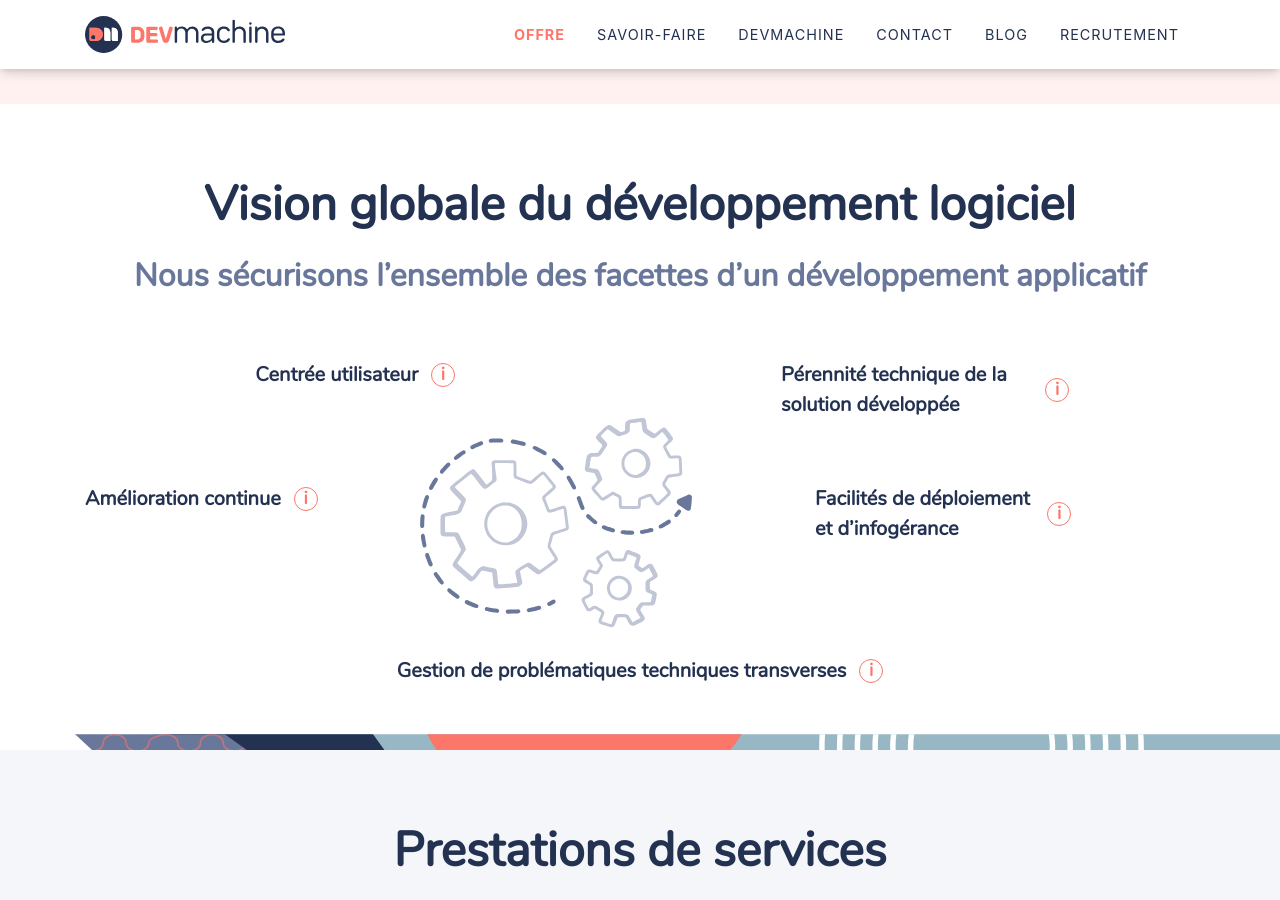
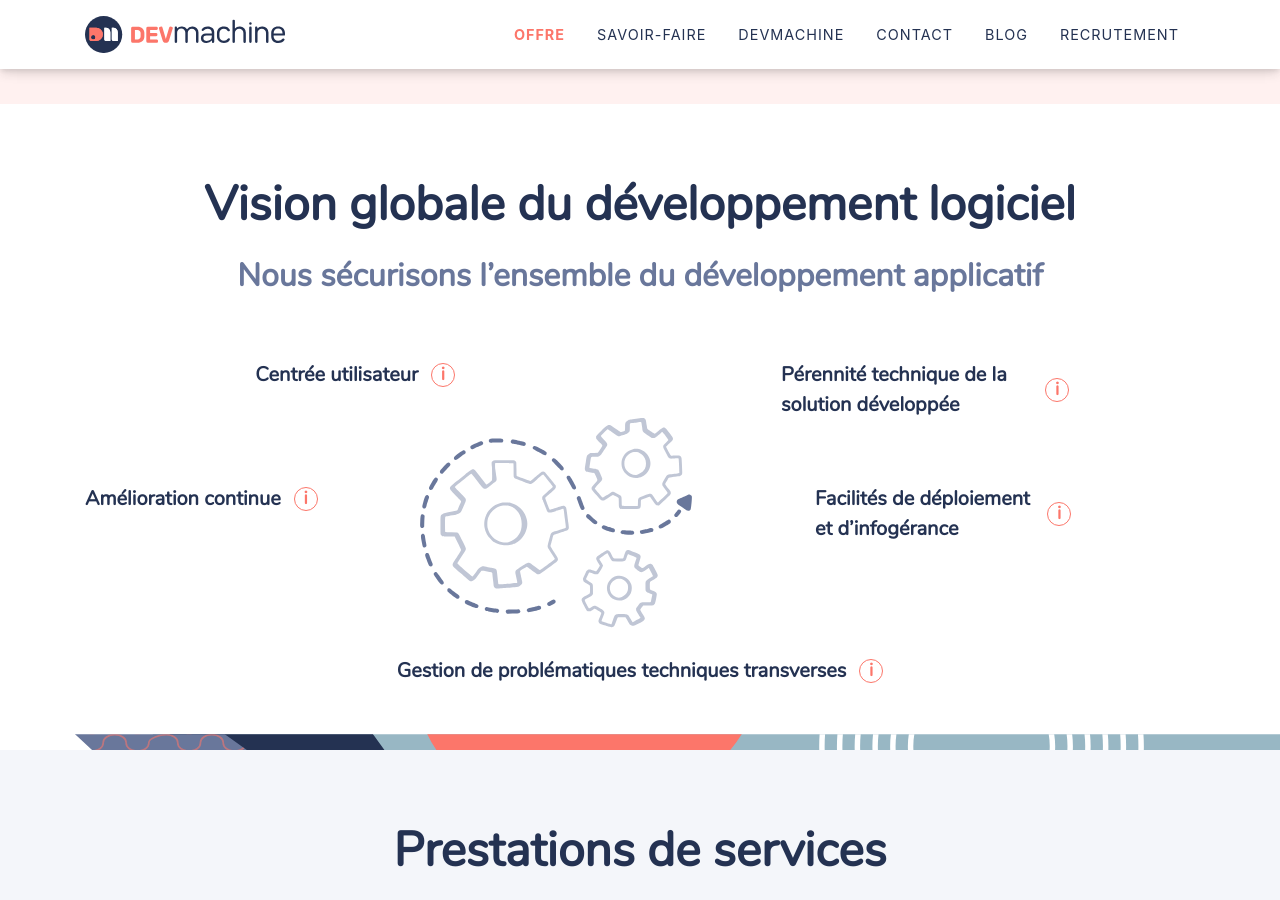
Before and after one commit to DEVmachine-fr/website, a Jekyll site: the page built from pages/offre.html, in a window 1280 px wide and 900 px high, scrolled down 465 px. Built offline with Jekyll 4.4.1, drawn with Linux system fonts in a browser that asks for light colours; nearby versions of some CDN libraries; some of the changed text lies outside the part shown.

Commit message:
fix: retours

```diff
--- a/_sass/_navbar.scss
+++ b/_sass/_navbar.scss
@@ -9,6 +9,7 @@
   box-shadow: 0 3px 5px -1px rgba(0, 0, 0, .1), 0 6px 10px 0 rgba(0, 0, 0, .07), 0 1px 18px 0 rgba(0, 0, 0, .06);
   // min-height pour avoir + grand pour le menu déroulant sur téléphone
   min-height: 4rem;
+  transition: box-shadow .2s, background-color .2s;
 
   // btn mode phone
   .navbar-toggler {
--- a/pages/contact.html
+++ b/pages/contact.html
@@ -36,7 +36,7 @@
     <form name="contact-form" method="post" class="col-md-10 offset-md-1 col-sm-12" netlify>
       <!-- Nom -->
       <div class="mb-3">
-        <label class="form-label" for="name">Votre nom :</label>
+        <label class="form-label" for="name">Vos prénom et nom :</label>
         <input class="form-control" id="name" name="name" required />
       </div>
       <!-- Mail -->
@@ -46,7 +46,7 @@
       </div>
       <!-- Text -->
       <div class="mb-3">
-        <label class="form-label" for="question">Votre question ou demande : </label>
+        <label class="form-label" for="question">Votre question, demande ou candidature : </label>
         <textarea class="form-control" id="question" name="question" rows="5"></textarea>
       </div>
       <!-- Envoyer -->
--- a/pages/offre.html
+++ b/pages/offre.html
@@ -34,7 +34,7 @@
   <div class="container">
     <div class="row">
       <h1 class="section-heading">Vision globale du développement logiciel</h1>
-      <h2 class="section-subheading">Nous sécurisons l’ensemble des facettes d’un développement applicatif</h2>
+      <h2 class="section-subheading">Nous sécurisons l’ensemble du développement applicatif</h2>
     </div>
 
     <div class="items-container">
@@ -44,7 +44,7 @@
             Centrée utilisateur
             <span class="info-icon">i</span>
             <!-- info popover -->
-            <span class="info-data">Toutes nos applis sont testestestestestes testsToutes nos applis sont testestestestestes testsToutes</span>
+            <span class="info-data">TODO: ajouter texte</span>
           </div>
         </div>
         <div class="col-md-6 col-sm-12">
@@ -52,7 +52,7 @@
             Pérennité technique de la solution développée
             <span class="info-icon">i</span>
             <!-- info popover -->
-            <span class="info-data">TODO: add info-data</span>
+            <span class="info-data">TODO: ajouter texte</span>
           </div>
         </div>
       </div>
@@ -61,14 +61,14 @@
           <div id="item-3" class="item">
             Amélioration continue
             <span class="info-icon">i</span>
-            <span class="info-data">TODO: add info-data</span>
+            <span class="info-data">TODO: ajouter texte</span>
           </div>
         </div>
         <div class="col-md-6 col-sm-12">
           <div id="item-4" class="item">
             Facilités de déploiement et d’infogérance
             <span class="info-icon">i</span>
-            <span class="info-data">TODO: add info-data</span>
+            <span class="info-data">TODO: ajouter texte</span>
           </div>
         </div>
       </div>
@@ -77,7 +77,7 @@
           <div id="item-5" class="item">
             Gestion de problématiques techniques transverses
             <span class="info-icon">i</span>
-            <span class="info-data">TODO: add info-data</span>
+            <span class="info-data">TODO: ajouter texte</span>
           </div>
         </div>
       </div>
@@ -261,8 +262,8 @@
 
     <div class="row">
       <h2 class="title">Localisation</h2>
-      <p>Nous travaillons très majoritairement dans nos locaux, et sommes par nature très à l’aise et efficaces dans cette organisation, avant même les premiers confinements en 2020.</p>
-      <p>Nous intervenons chez nos clients lorsque c'est nécessaire. Cette organisation permet à chaque équipe DEVmachine de bénéficier du savoir-faire des autres équipes pour, au final, délivrer avec un haut niveau de qualité.</p>
+      <p>Nous travaillons très majoritairement dans nos locaux, et sommes par nature très à l’aise et efficaces dans cette organisation, avant même les premiers confinements en 2020. Nous intervenons chez nos clients lorsque c'est nécessaire.</p>
+      <p>Cette organisation permet à chaque équipe DEVmachine de bénéficier du savoir-faire des autres équipes pour, au final, délivrer avec un haut niveau de qualité.</p>
     </div>
   </div>
 </section>
@@ -297,7 +298,7 @@
       </div>
     </div>
     <a class="dm-btn dm-btn-orange" href="/savoir-faire">
-      Découvrir notre savoir-faire<span aria-hidden="true" class="fas fa-chevron-right"></span>
+      Découvrir nos savoir-faire<span aria-hidden="true" class="fas fa-chevron-right"></span>
     </a>
   </div>
 </section>
--- a/pages/recrutement.html
+++ b/pages/recrutement.html
@@ -12,6 +12,10 @@
           <h1 class="section-heading">Rejoins l’aventure DEVmachine !</h1>
           <p class="text-blue"><b>Séduit par notre approche du métier ?<br />En phase avec nos valeurs ?</b></p>
           <p class="text-grey">Nous recherchons en continu sur Rennes des DevOps, des développeurs front JS, des développeurs back Java ou JS, et des développeurs full-stack pour enrichir l'équipe et participer à cette belle aventure.</p>
+        </div>
+
+        <div class="row btn-container">
+          <a class="dm-btn dm-btn-blue" href="/contact">Envoyer une candidature spontanée !</a>
         </div>
       </div>
 
--- a/pages/savoir-faire.html
+++ b/pages/savoir-faire.html
@@ -9,7 +9,7 @@
     <div class="row">
       <div class="col-md-6 col-sm-12">
         <div>
-          <h1 class="section-heading">Le savoir-faire DEVmachine</h1>
+          <h1 class="section-heading">Les savoir-faire DEVmachine</h1>
           <p><b>Nous construisons les projets de nos clients dans une approche qui se veut à la fois qualitative, efficace, technique, et industrialisée.</b></p>
           <p class="text-grey">Elle repose sur les compétences et qualités individuelles de chacun, et aussi sur la force du collectif DEVmachine.</p>
         </div>
```
Also changed, not shown: other parts of pages/offre.html (+3 -2 lines).
